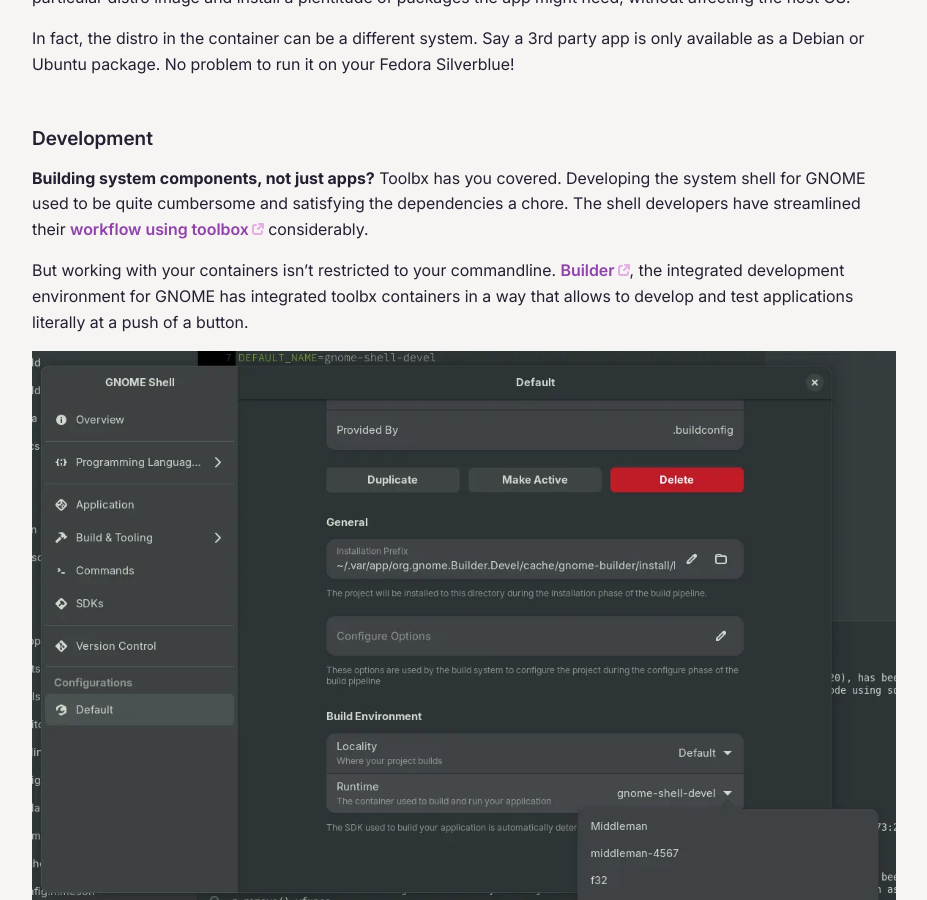
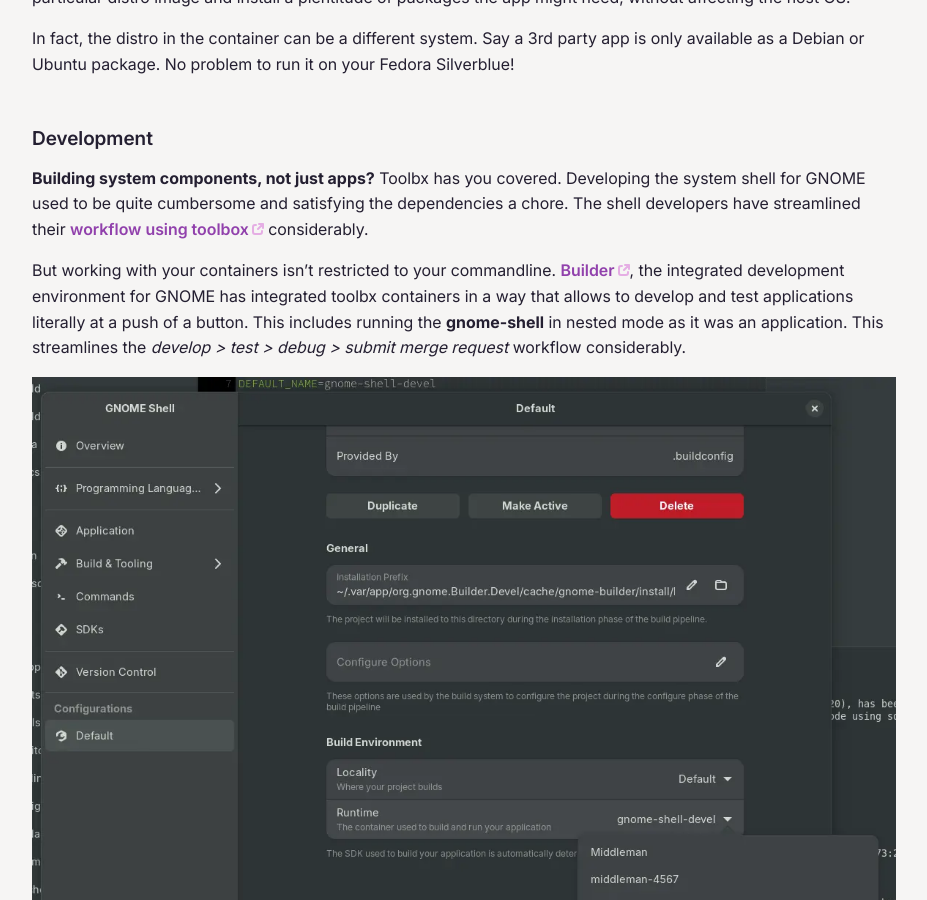
Before and after one commit to containers/containertoolbx.org, a Jekyll site: the page built from use.md, in a window 1280 px wide and 900 px high, scrolled down 596 px. Shown: the whole window, without its empty margins (176-1103 px from the left). Built offline with Jekyll 4.4.1, drawn with Linux system fonts in a browser that asks for light colours.

Commit message:
news tweaks

```diff
--- a/use.md
+++ b/use.md
@@ -16,7 +16,7 @@
 ## Development
 **Building system components, not just apps?** Toolbx has you covered. Developing the system shell for GNOME used to be quite cumbersome and satisfying the dependencies a chore. The shell developers have streamlined their [workflow using toolbox](https://gitlab.gnome.org/GNOME/gnome-shell/-/tree/main/tools/toolbox?ref_type=heads) considerably.
 
-But working with your containers isn't restricted to your commandline. [Builder](https://flathub.org/apps/org.gnome.Builder), the integrated development environment for GNOME has integrated toolbx containers in a way that allows to develop and test applications literally at a push of a button.
+But working with your containers isn't restricted to your commandline. [Builder](https://flathub.org/apps/org.gnome.Builder), the integrated development environment for GNOME has integrated toolbx containers in a way that allows to develop and test applications literally at a push of a button. This includes running the **gnome-shell** in nested mode as it was an application. This streamlines the *develop > test > debug > submit merge request* workflow considerably.
 
 ![GNOME Shell running inside a toolbx container](../assets/builder-shell-toolbx.webp){: .full}
 
```
Also changed, not shown: assets/news-dark.gif.
